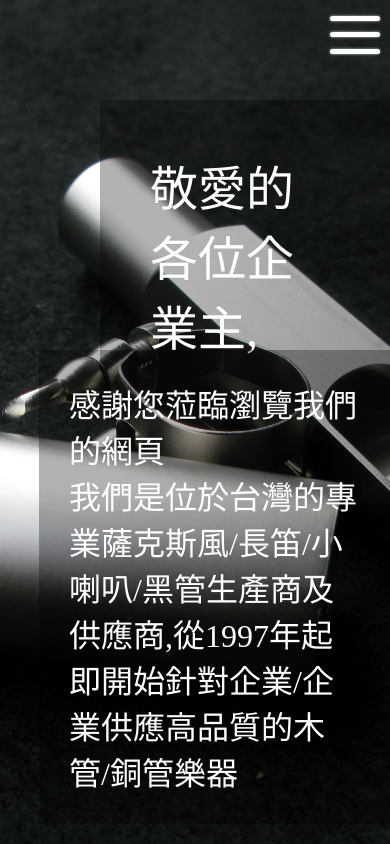
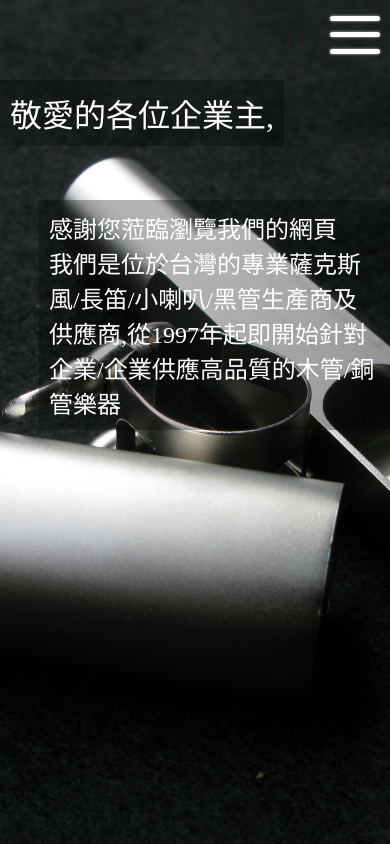
Before and after one commit to HuangPeifeng/TH, an Angular app: page /home in a window 390 px wide. Built offline with nearby package versions, Linux system fonts and the light colour scheme.

Commit message:
RWD home

```diff
--- a/src/app/pages/home/home.component.scss
+++ b/src/app/pages/home/home.component.scss
@@ -19,6 +19,18 @@
     padding: 50px;
     background-color: #0000004d;
     color: #fff;
+
+    @media (max-width: 991px) {
+      padding: 30px;
+      top: 80px;
+      left: 0;
+    }
+
+    @media (max-width: 576px) {
+      font-size: 2rem;
+      padding: 10px;
+      top: 80px;
+    }
   }
 
   .content-block {
@@ -30,5 +42,11 @@
     padding: 30px;
     background: #0000004d;
     color: #fff;
+
+    @media (max-width: 576px) {
+      top: 200px;
+      font-size: 1.5rem;
+      padding: 10px;
+    }
   }
 }
```
